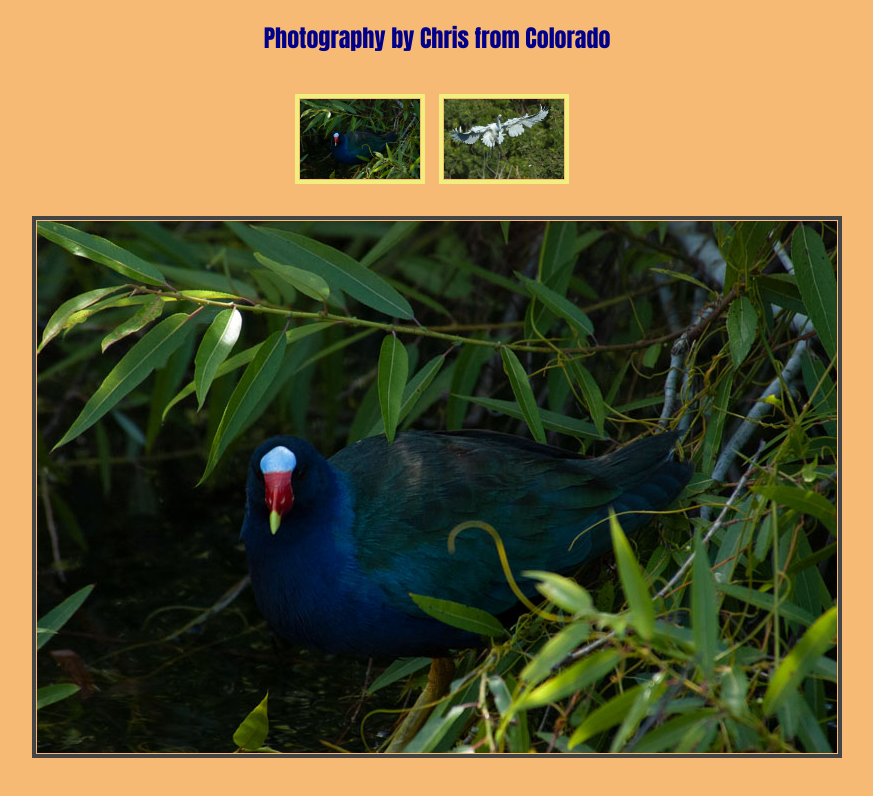
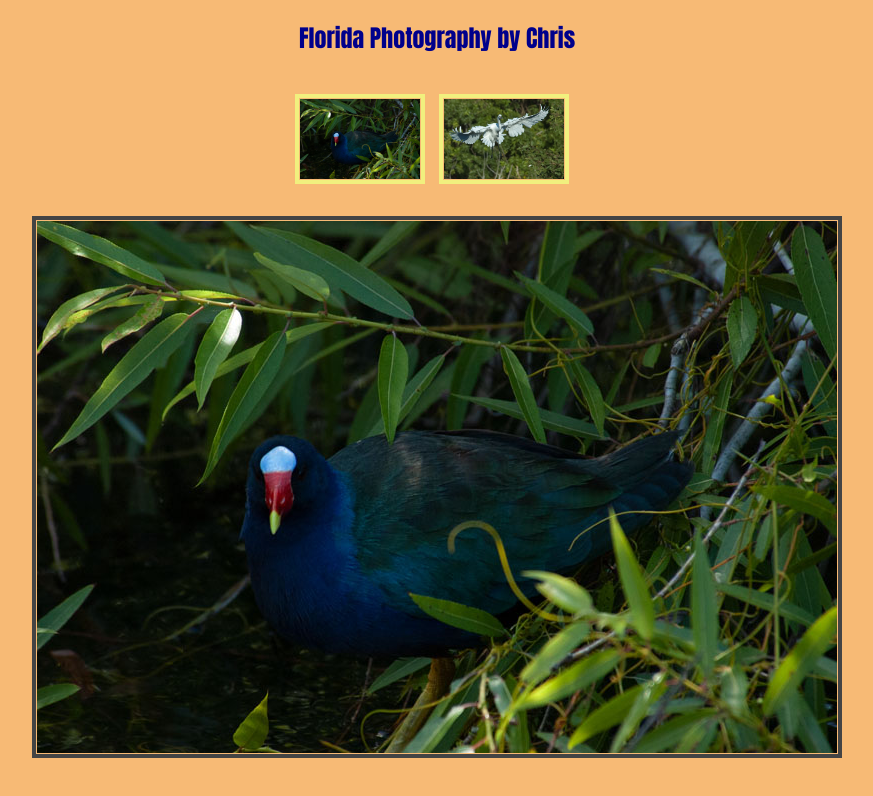
Before and after one commit to NaturesBestImage/NaturesBestimage.map.github.io, a plain HTML site: page florida.html in a window 1280 px wide. Shown: the whole page, without its empty margins (203-1076 px from the left). Drawn offline with Linux system fonts and the light colour scheme.

Commit message:
Update florida.html

```diff
--- a/florida.html
+++ b/florida.html
@@ -7,7 +7,7 @@
         <body>
 
         <div class="gallery" align="center">
-            <h2>Photography by Chris from Colorado</h2>
+            <h2>Florida Photography by Chris</h2>
 
             <br />
 
```
